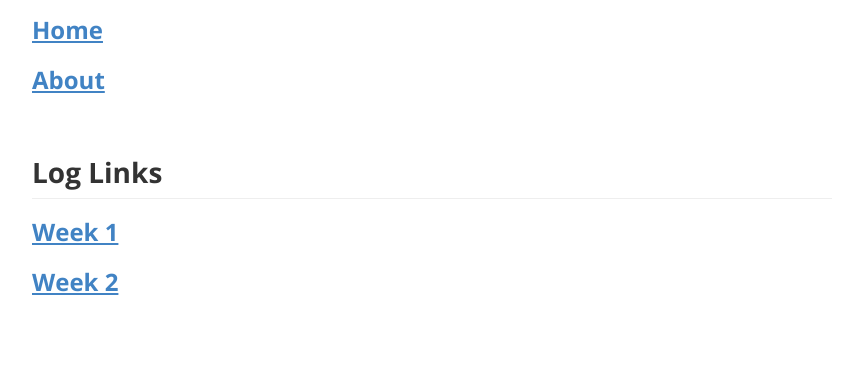
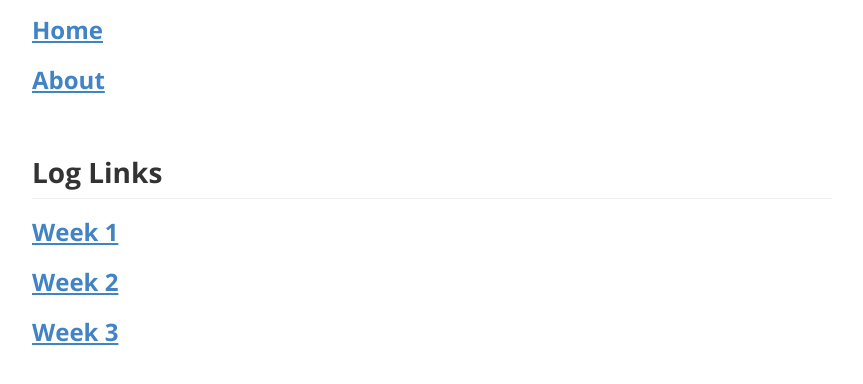
Before and after one commit to cphs-am/cphs-am.github.io, a plain HTML site: page home.html in a window 1280 px wide. Shown: the part 208-592 px from the top of the page, without its empty margins (208-1071 px from the left). Drawn offline with nearby package versions, Linux system fonts and the light colour scheme.

Commit message:
Add files via upload

```diff
--- a/home.html
+++ b/home.html
@@ -504,6 +504,6 @@ header, .context-menu, .megamenu-content, footer{
 </style>
 </head>
 <body class='typora-export os-windows' >
-<div  id='write'  class = 'is-node'><h4><a name="-centersteam-project---pantry-inventory-management-app-pimacenter" class="md-header-anchor"></a><center><span>STEAM Project - Pantry Inventory Management App (PIMA)</span></center></h4><h1><a name="centerhomecenter" class="md-header-anchor"></a><center><span>Home</span></center></h1><h2><a name="general-links" class="md-header-anchor"></a><span>General Links</span></h2><h3><a name="homehomehtml" class="md-header-anchor"></a><a href='home.html'><span>Home</span></a></h3><h3><a name="aboutabouthtml" class="md-header-anchor"></a><a href='about.html'><span>About</span></a></h3><p>&nbsp;</p><h2><a name="log-links" class="md-header-anchor"></a><span>Log Links</span></h2><h3><a name="week-1week1html" class="md-header-anchor"></a><a href='week1.html'><span>Week 1</span></a></h3><h3><a name="week-2week2html" class="md-header-anchor"></a><a href='week2.html'><span>Week 2</span></a></h3><p>&nbsp;</p><p>&nbsp;</p></div>
+<div  id='write'  class = 'is-node'><h4><a name="centersteam-project---pantry-inventory-management-app-pimacenter" class="md-header-anchor"></a><center><span>STEAM Project - Pantry Inventory Management App (PIMA)</span></center></h4><h1><a name="centerhomecenter" class="md-header-anchor"></a><center><span>Home</span></center></h1><h2><a name="general-links" class="md-header-anchor"></a><span>General Links</span></h2><h3><a name="homehomehtml" class="md-header-anchor"></a><a href='home.html'><span>Home</span></a></h3><h3><a name="aboutabouthtml" class="md-header-anchor"></a><a href='about.html'><span>About</span></a></h3><p>&nbsp;</p><h2><a name="log-links" class="md-header-anchor"></a><span>Log Links</span></h2><h3><a name="week-1week1html" class="md-header-anchor"></a><a href='week1.html'><span>Week 1</span></a></h3><h3><a name="week-2week2html" class="md-header-anchor"></a><a href='week2.html'><span>Week 2</span></a></h3><h3><a name="week-3week3html" class="md-header-anchor"></a><a href='week3.html'><span>Week 3</span></a></h3><p>&nbsp;</p><p>&nbsp;</p><p>&nbsp;</p></div>
 </body>
 </html>
```
